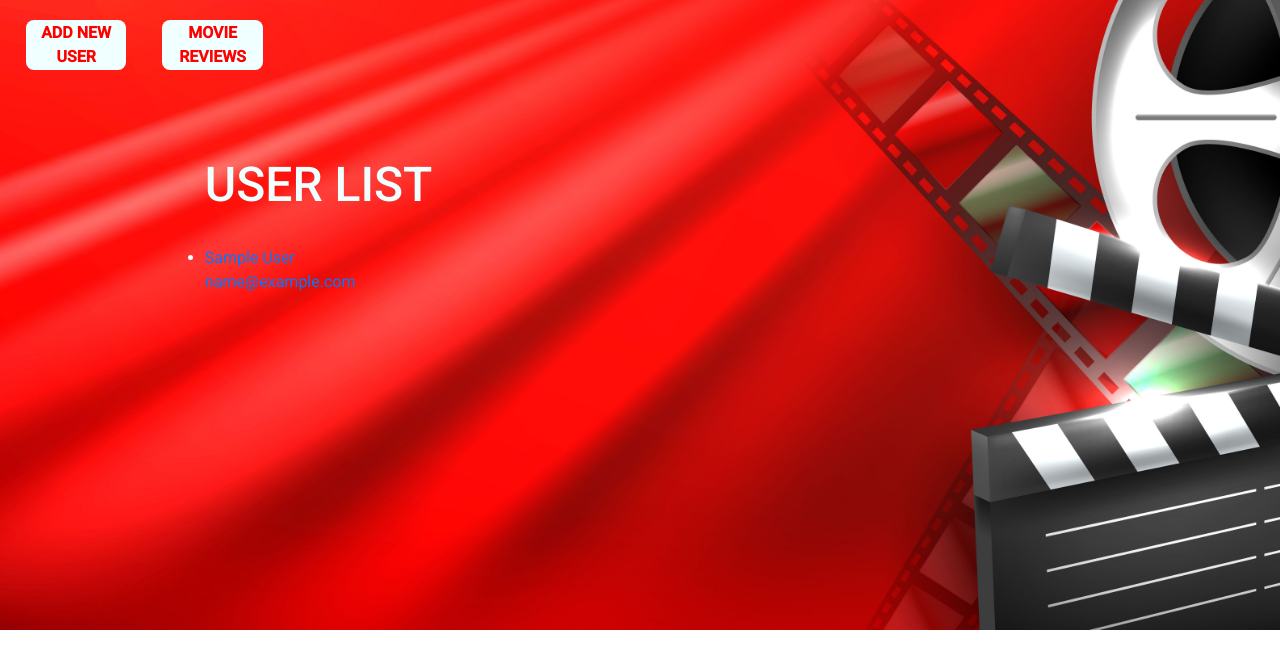
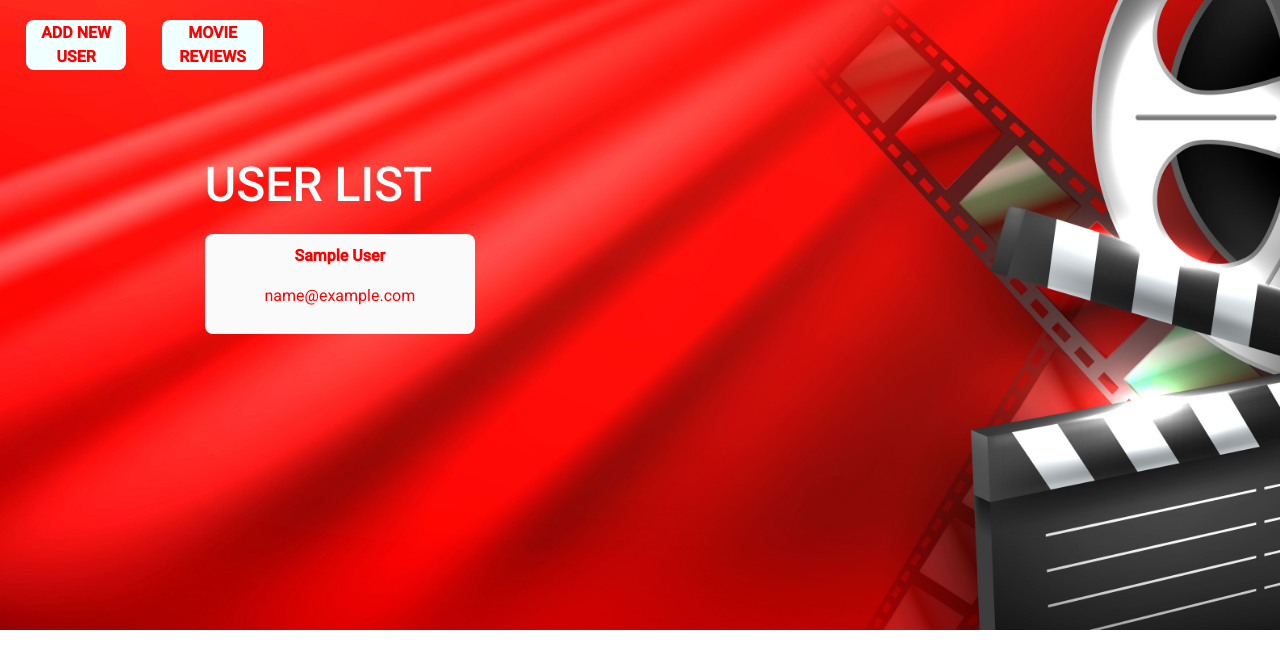
Before and after one commit to Viki12MK/MovieWebApp-Phase5, a Flask app: page /users in a window 1280 px wide. Shown: the part 161-831 px from the top of the page. Run offline with Flask 3, Linux system fonts and the light colour scheme; tables that the repository leaves empty hold one stand-in row (values such as "Sample post"); some libraries are stand-ins or nearby versions.

Commit message:
Update users.html

```diff
--- a/templates/users.html
+++ b/templates/users.html
@@ -1,7 +1,8 @@
+<!DOCTYPE html>
 <html lang="en">
 <head>
     <meta charset="UTF-8">
-    <meta name ="viewport" content="width=device-width, initial-scale=1.0">
+    <meta name="viewport" content="width=device-width, initial-scale=1.0">
     <meta http-equiv="X-UA-Compatible" content="ie=edge">
     <title>MovieWEB App | Users</title>
     <link rel="stylesheet" href="https://stackpath.bootstrapcdn.com/bootstrap/4.3.1/css/bootstrap.min.css">
@@ -17,10 +18,7 @@
             <div class="header-txt">
                 <h1>MovieWeb App</h1>
             </div>
-
-
         </div>
-
         <nav class="navbar">
             <ul class="menu">
                 <li><a class="active" href="/">HOME</a></li>
@@ -28,7 +26,6 @@
             </ul>
         </nav>
     </header>
-
     <main>
         <div class="buttons">
             <div class="btn" id="new_user">
@@ -40,13 +37,18 @@
         </div>
         <div class="users-section">
             <h1>USER LIST</h1>
-            <br>
-            <ul>
+            <div class="row">
                 {% for user in users %}
-                    <li><a href="{{ url_for('get_user_movies', user_id=user['id']) }}">{{ user['name'] }} <br> {{ user['email'] }}</a></li>
-                    <br>
+                    <div class="col-md-4">
+                        <div class="user-card">
+                            <a href="{{ url_for('get_user_movies', user_id=user['id']) }}">
+                                <p><strong>{{ user['name'] }}</strong></p>
+                                <p>{{ user['email'] }}</p>
+                            </a>
+                        </div>
+                    </div>
                 {% endfor %}
-            </ul>
+            </div>
         </div>
     </main>
     <footer>
@@ -65,7 +67,6 @@
     <script src="https://code.jquery.com/jquery-3.3.1.slim.min.js"></script>
     <script src="https://cdnjs.cloudflare.com/ajax/libs/popper.js/1.14.7/umd/popper.min.js"></script>
     <script src="https://stackpath.bootstrapcdn.com/bootstrap/4.3.1/js/bootstrap.min.js"></script>
-
     <script src="/static/index.js"></script>
 </body>
 </html>
```
